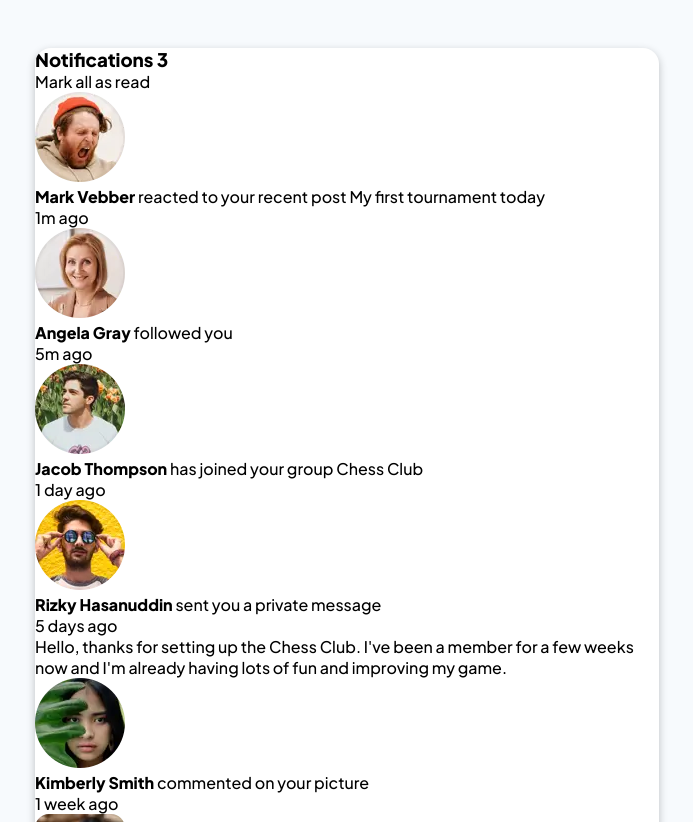
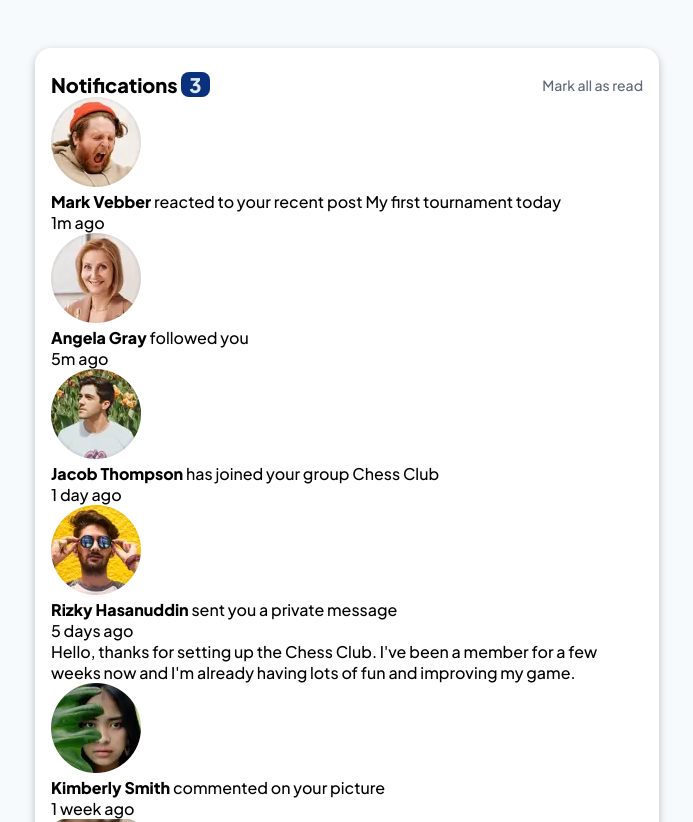
Before and after one commit to asliddinamir/project22-FM, a plain HTML site: page index.html in a window 1280 px wide. Shown: the top 822 px of the page, without its empty margins (293-986 px from the left). Drawn offline with Linux system fonts and the light colour scheme.

Commit message:
done header part

```diff
--- a/style.css
+++ b/style.css
@@ -28,4 +28,35 @@ p {
     background-color: hsl(0, 0%, 100%);
     box-shadow: rgba(0, 0, 0, 0.24) 0px 3px 8px;
     border-radius: 1rem;
+    padding: 1.5rem 1rem;
 }
+
+.header {
+    display: flex;
+    align-items: center;
+    justify-content: space-between;
+}
+
+.title {
+    font-size: 20px;
+}
+
+.title span {
+    border-radius: .5rem;
+    padding: 0.01rem 0.5rem;
+    background-color: hsl(219, 85%, 26%);
+    color: hsl(205, 33%, 90%);
+}
+
+.allRead {
+    background: transparent;
+    font-size: 14px;
+    font-weight: 500;
+    border: none;
+    cursor: pointer;
+    color: hsl(219, 12%, 42%);
+}
+
+.allRead:hover {
+    color: hsl(219, 85%, 26%);
+}
```
